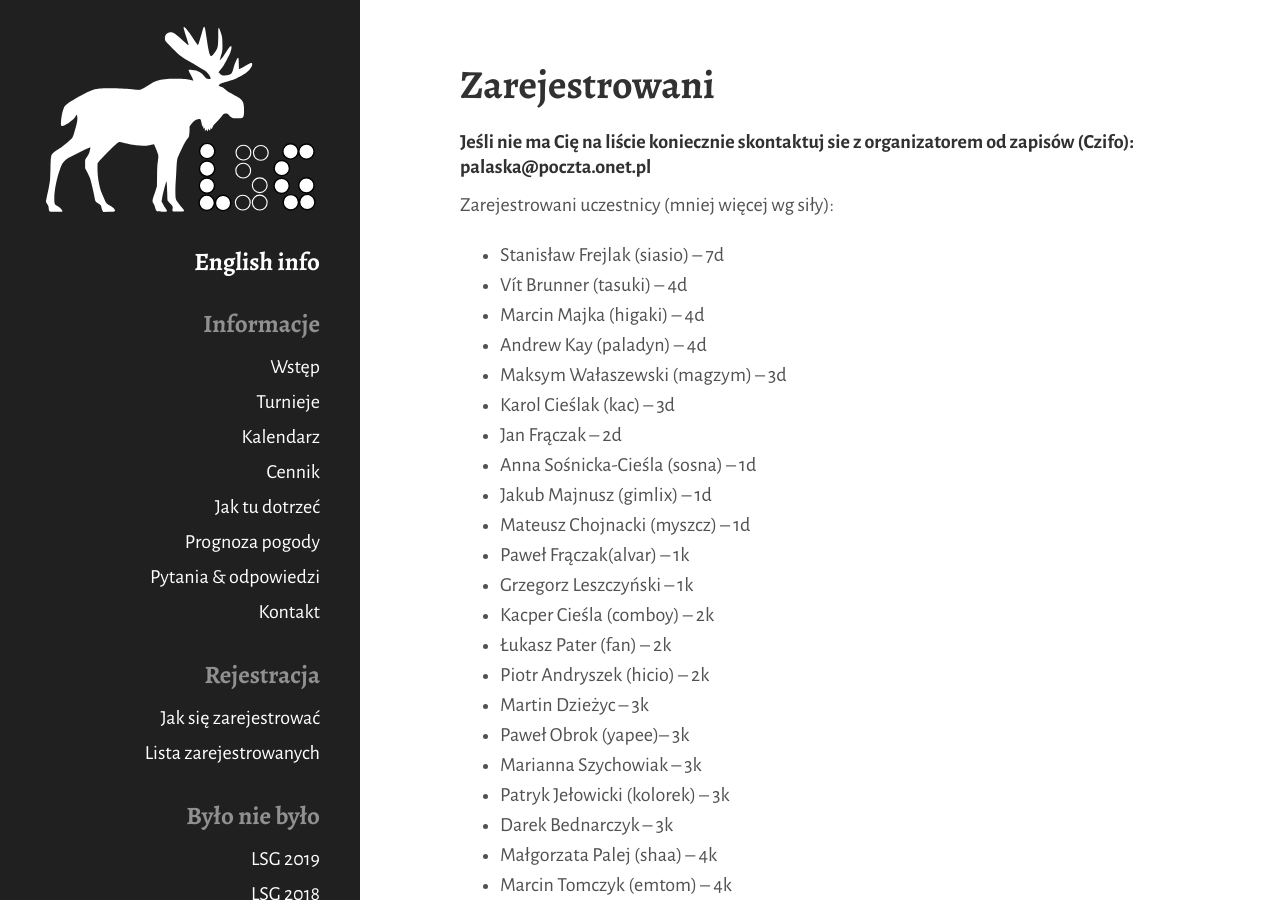
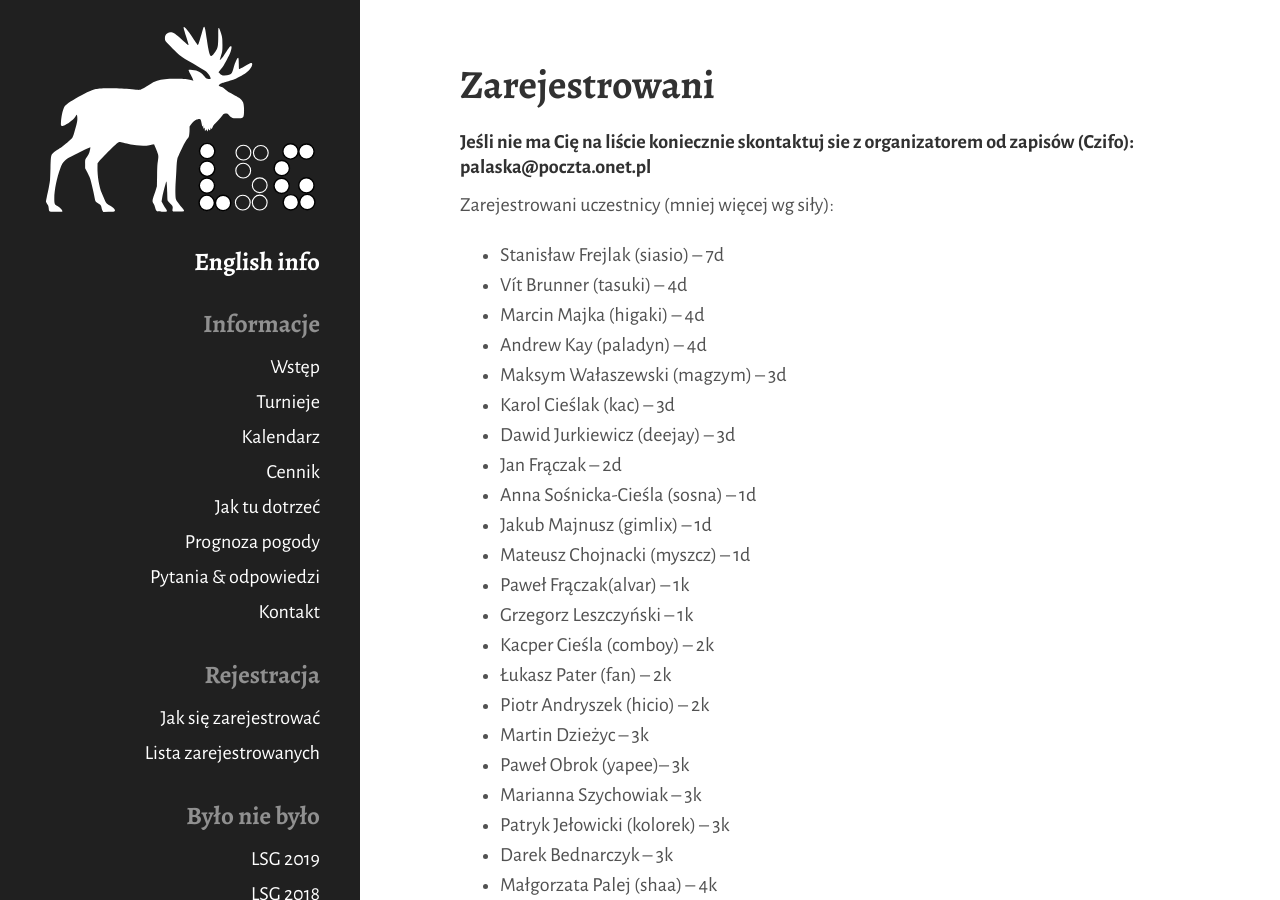
Before and after one commit to tasuki/lsg, a Jekyll site: the page built from zarejestrowani.md, in a window 1280 px wide and 900 px high. Built offline with Jekyll 4.4.1, drawn with Linux system fonts in a browser that asks for light colours; nearby versions of some CDN libraries; some of the changed text lies outside the part shown.

Commit message:
Update zarejestrowani.md

```diff
--- a/zarejestrowani.md
+++ b/zarejestrowani.md
@@ -15,6 +15,7 @@ Zarejestrowani uczestnicy (mniej więcej wg siły):
 - Andrew Kay (paladyn) -- 4d
 - Maksym Wałaszewski (magzym) -- 3d
 - Karol Cieślak (kac) -- 3d
+- Dawid Jurkiewicz (deejay) -- 3d
 - Jan Frączak -- 2d
 - Anna Sośnicka-Cieśla (sosna) -- 1d
 - Jakub Majnusz (gimlix) -- 1d
@@ -63,6 +64,7 @@ Zarejestrowani uczestnicy (mniej więcej wg siły):
 - Michał Śliwicki -- 20 k
 - Kacper Barcicki -- 30k
 - Samuel Kozłowski --  15-30 k (okaze sie na miejscu)
+- Justyna Jurkiewicz -- 25k
 - Leszek Koliński -- 30k
 - Natalia Kolińska -- 30k
 - Marta Szeredy-Kolińska -- ng
```
